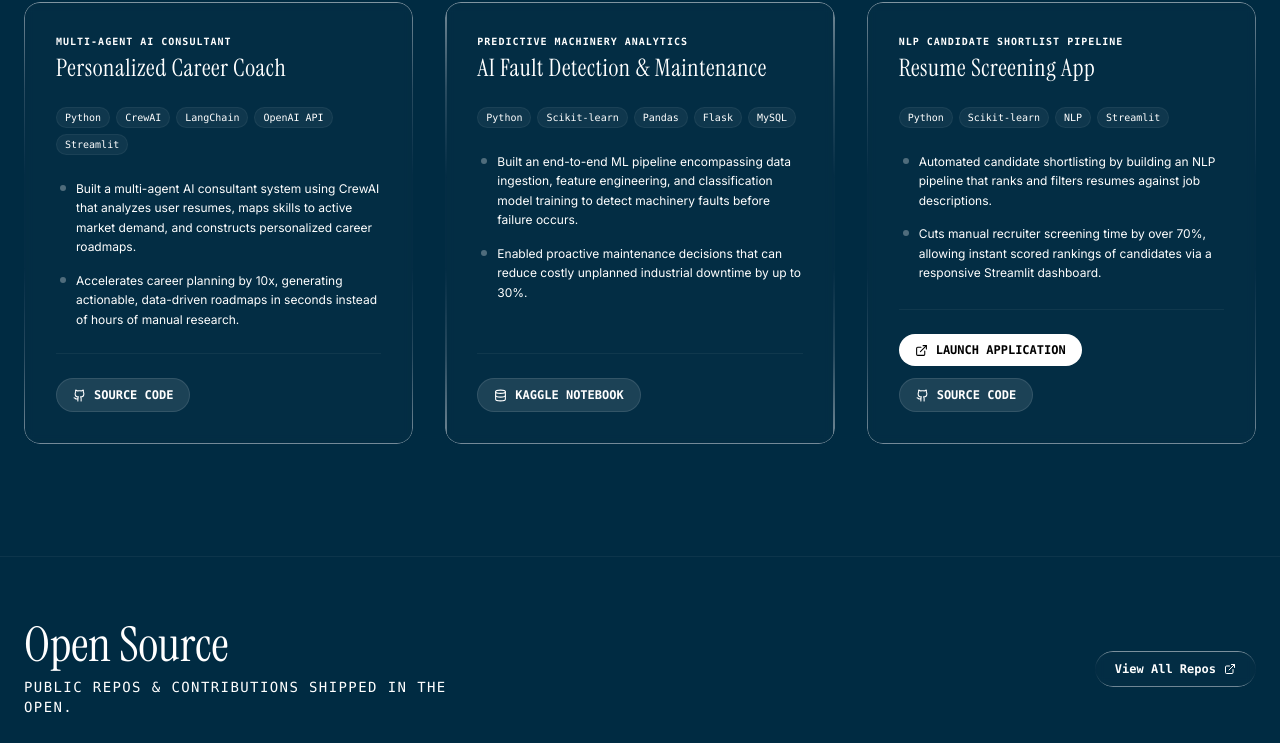
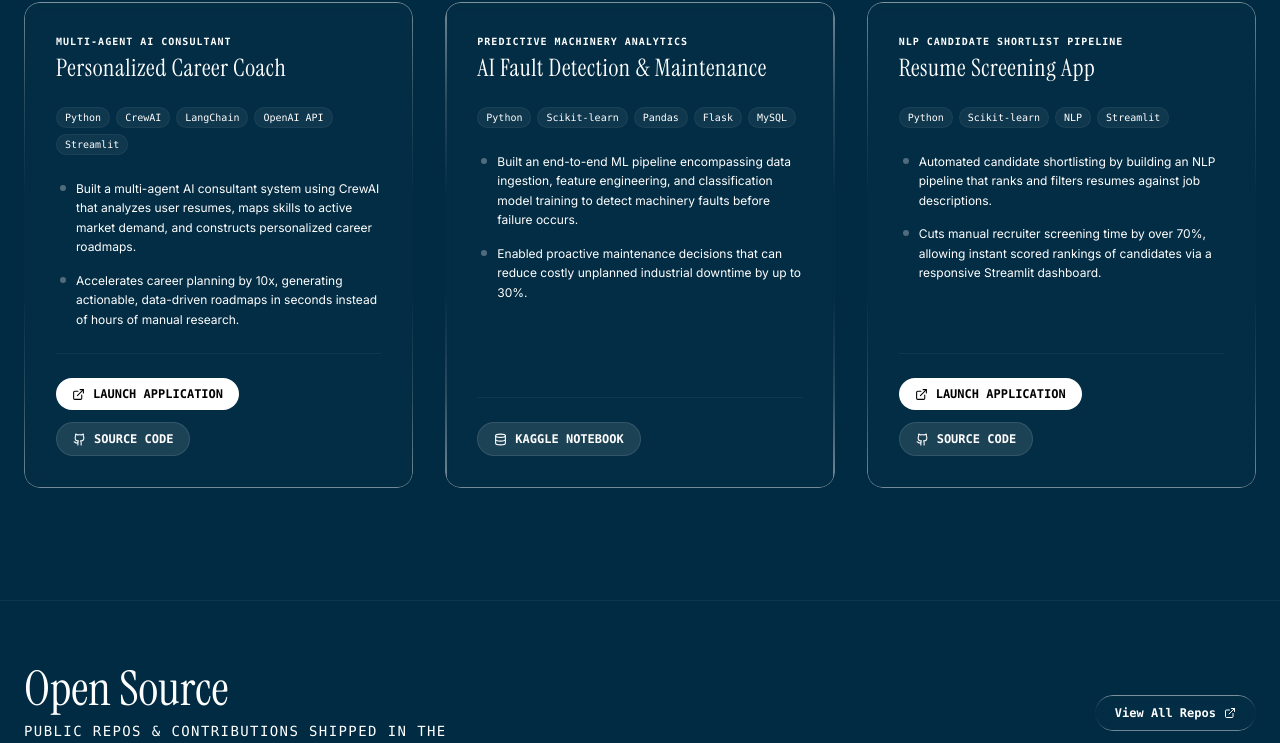
Before and after one commit to TheJd04/resume.cv, a React (Vite) app: page / in a window 1280 px wide. Shown: the part 3857-4600 px from the top of the page. Built offline with nearby package versions, Linux system fonts and the light colour scheme.

Commit message:
Update page title and add live URL for Personalized Career Coach

```diff
--- a/index.html
+++ b/index.html
@@ -3,7 +3,7 @@
   <head>
     <meta charset="UTF-8" />
     <meta name="viewport" content="width=device-width, initial-scale=1.0" />
-    <title>Project CV: Cyberpunk Developer Portfolio</title>
+    <title>Project CV: AI Engineer Portfolio</title>
   </head>
   <body>
     <div id="root"></div>
--- a/src/data.ts
+++ b/src/data.ts
@@ -165,6 +165,7 @@ export const projectsData: ProjectData[] = [
       'Built a multi-agent AI consultant system using CrewAI that analyzes user resumes, maps skills to active market demand, and constructs personalized career roadmaps.',
       'Accelerates career planning by 10x, generating actionable, data-driven roadmaps in seconds instead of hours of manual research.'
     ],
+    liveUrl: 'https://personalized-career-coach-lovat.vercel.app/',
     githubUrl: 'https://github.com/TheJd04/Personalized-Career-Coach'
   },
   {
```
